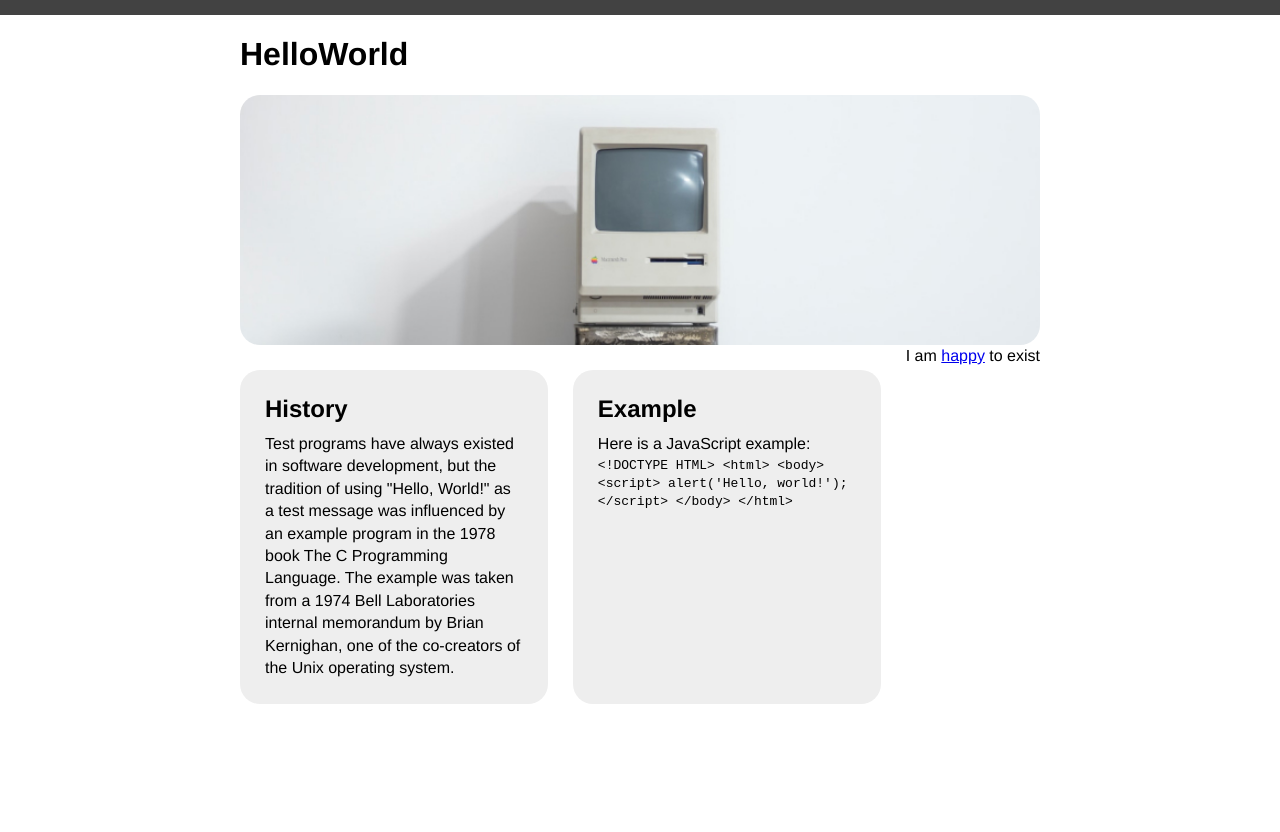
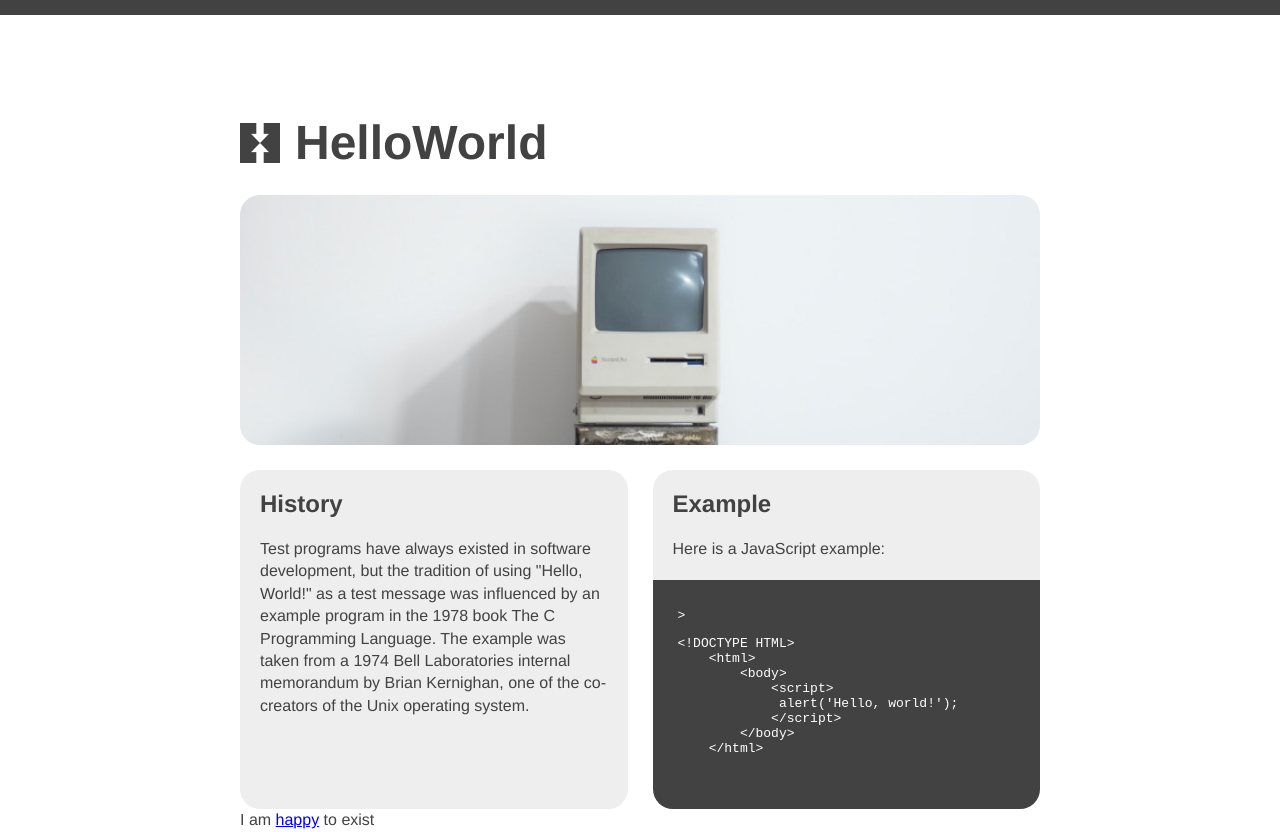
Before and after one commit to Cmcclelland23/Week-5, a website: page index.html in a window 1280 px wide. Before the commit the page ends 800 px from the top, so only its background shows below. Drawn offline with Linux system fonts and the light colour scheme.

Commit message:
6.7 done

```diff
--- a/index.html
+++ b/index.html
@@ -17,10 +17,13 @@
         <h2>History</h2>
         <p>Test programs have always existed in software development, but the tradition of using "Hello, World!" as a test message was influenced by an example program in the 1978 book The C Programming Language. The example was taken from a 1974 Bell Laboratories internal memorandum by Brian Kernighan, one of the co-creators of the Unix operating system.</p>
     </section>
-    <section>
+    <section class="with-code">
+        <div class="code-copy">
             <h2>Example</h2>
             <p>Here is a JavaScript example:</p>
-        <code>
+        </div>
+        <div class="code-html">
+            <code>><pre>
 &lt;!DOCTYPE HTML&gt;
     &lt;html&gt;
         &lt;body&gt;
@@ -29,11 +32,13 @@
             &lt;/script&gt;
         &lt;/body&gt;
     &lt;/html&gt;
-        </code>
+            </pre></code>
+        </div>
     </section>
+</div>
 
 <p>I am <a href="https://www.youtube.com/watch?v=ZbZSe6N_BXs" title="I am happy">happy</a> to exist</p>
-</div>
+
 </main>
 </body>
 </html>
--- a/style.css
+++ b/style.css
@@ -1,19 +1,10 @@
-/*
-#0b01D9
-#14208E
-#000000
-#FFFFFF
-*/
 
 body {
     background-color: #ffffff;
     font-family: Helvetica, sans-serif;
     border-top: 15px solid #424242;
     margin: 0 auto;
-    /*
-    padding: 0 20%;
-    text-align: center;
-    */
+    color: #424242;
 }
 
 main{
@@ -38,14 +29,43 @@ main{
     flex-grow: 1;
     flex-basis: 0;
     background: #eee;
-    padding: 25px;
     border-radius: 20px;
     margin-top: 25px;
+}
+
+.details section p {
+    margin: 20px;
+}
+
+.details section h2 {
+    margin: 20px;
+}
+
+.details section.with-code {
+    padding: 0;
+}
+
+div.code-html {
+    padding: 25px;
+    background: #424242;
+    color: #fff;
+    border-bottom-left-radius: 20px;
+    border-bottom-right-radius: 20px;
 }
 
 img{
 
     width:100%;
+}
+
+h1{
+    background-image: url(Images/Logo.png);
+    background-repeat: no-repeat;
+    background-size: 40px;
+    background-position: center left;
+    font-size: 3em;
+    padding-left: 55px;
+    margin: 100px 0 25px 0;
 }
 
 
```
Lines whose indentation alone changed are shown as unchanged.
